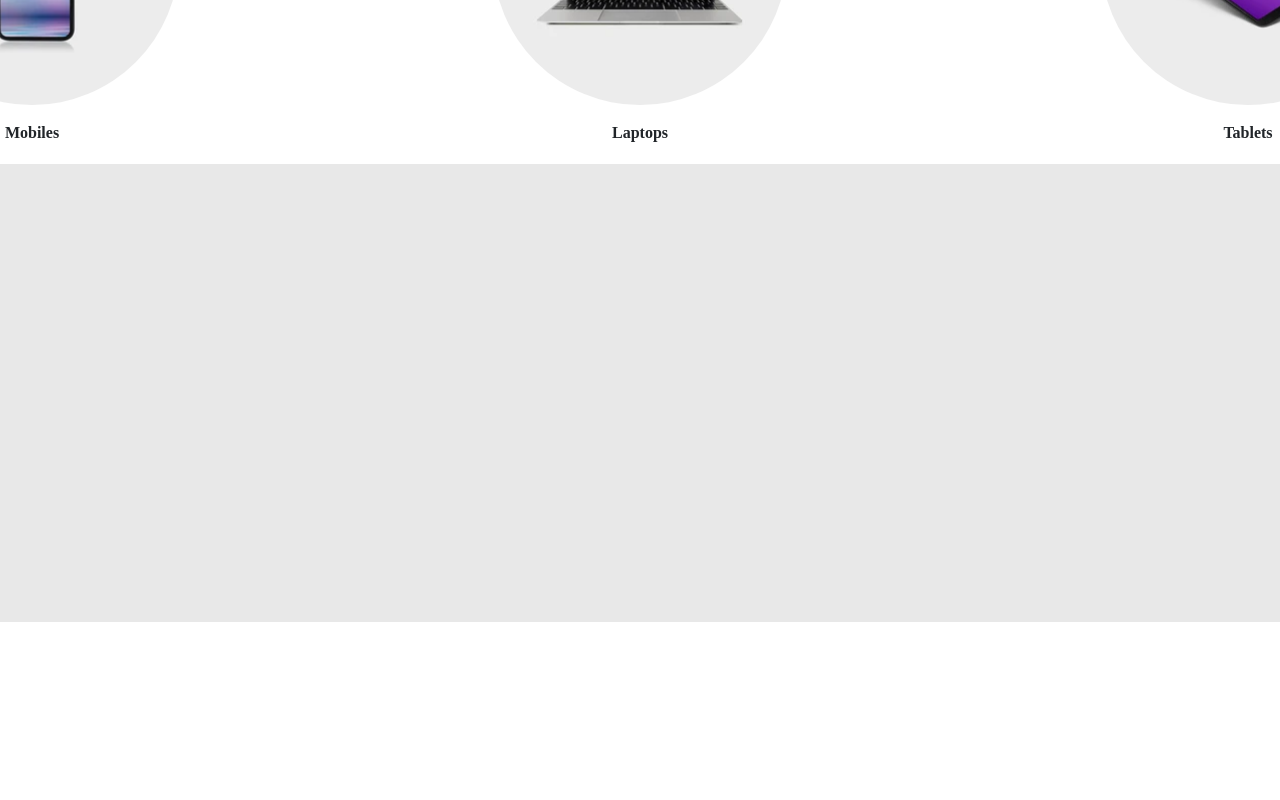
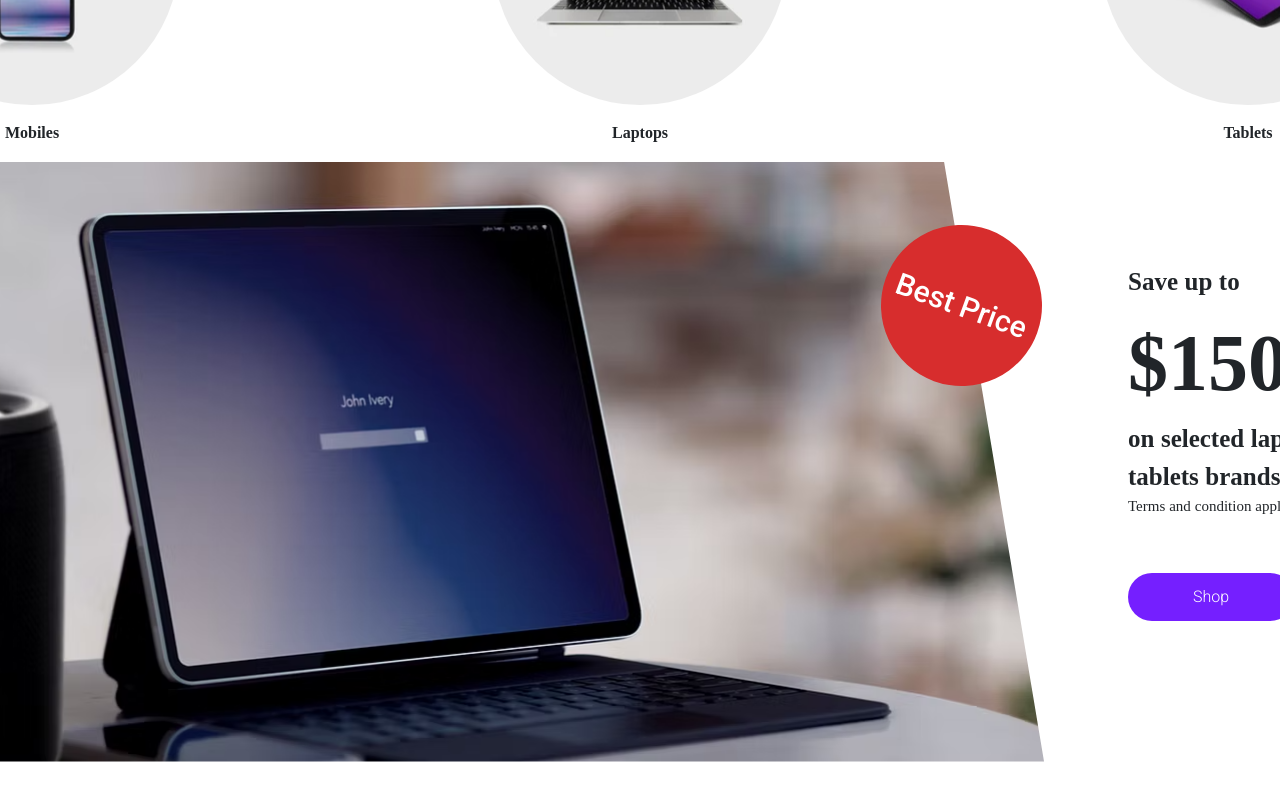
Before and after one commit to sankalptrimade/ecommerce-website, a React (Vite) app: page / in a window 1280 px wide. Shown: the part 1690-2490 px from the top of the page. Before the commit the page ends 2312 px from the top, so only its background shows below. Built offline with nearby package versions, Linux system fonts and the light colour scheme; a web font is replaced by a local one.

Commit message:
Completed second bgImg with text below shop categories

```diff
--- a/src/components/ShopCategoryList.jsx
+++ b/src/components/ShopCategoryList.jsx
@@ -1,9 +1,9 @@
 import React from "react";
 import "./../styles/ShopCategoryListStyles.css";
-import mobile from './../images/mobileImg.png'
-import laptop from './../images/laptopImg.png'
-import tablet from './../images/tabletImg.png'
-
+import mobile from "./../images/mobileImg.png";
+import laptop from "./../images/laptopImg.png";
+import tablet from "./../images/tabletImg.png";
+import bgImg from "./../images/BgImg4.png";
 
 const ShopCategoryList = () => {
   return (
@@ -14,17 +14,40 @@ const ShopCategoryList = () => {
         </div>
         <div className="category">
           <div className="category-list d-flex align-items-center justify-content-center">
-            <div className="category-list-items"><img src={mobile} alt="mobileImg" /></div>
+            <div className="category-list-items">
+              <img src={mobile} alt="mobileImg" />
+            </div>
             <p>Mobiles</p>
           </div>
           <div className="category-list d-flex align-items-center justify-content-center">
-          <div className="category-list-items"><img src={laptop} alt="laptopImg" /></div>
-          <p>Laptops</p>
+            <div className="category-list-items">
+              <img src={laptop} alt="laptopImg" />
+            </div>
+            <p>Laptops</p>
           </div>
           <div className="category-list d-flex align-items-center justify-content-center">
-          <div className="category-list-items"><img src={tablet} alt="tabletImg" /></div>
-          <p>Tablets</p>
+            <div className="category-list-items">
+              <img src={tablet} alt="tabletImg" />
+            </div>
+            <p>Tablets</p>
           </div>
+        </div>
+        <div className="bgImg">
+          <img src={bgImg} alt="Background_Image" />
+          <div className="bgImg-text d-flex align-items-center justify-content-center">
+            <div className="image-text">
+              <p className="text-1">Save up to </p>
+              <p className="text-2">&#36;150 </p>
+              <p className="text-3">on selected laptop &#38; tablets brands</p>
+              <p className="text-4">Terms and condition apply</p>
+              <button type="submit" className="shop-btn">
+                Shop
+              </button>
+            </div>
+          </div>
+          <p className="rounded-text d-flex align-items-center justify-content-center">
+            Best Price
+          </p>
         </div>
       </div>
     </div>
--- a/src/styles/ShopCategoryListStyles.css
+++ b/src/styles/ShopCategoryListStyles.css
@@ -1,8 +1,9 @@
 @import url('https://fonts.googleapis.com/css2?family=Noto+Sans+PhagsPa&display=swap');
 
 .category-parent {
-    height: 30rem;
+    height: 68rem;
     width: 114rem;
+    /* border: 2px solid red; */
 }
 
 .heading-text p {
@@ -17,11 +18,13 @@
     display: flex;
     flex-direction: row;
     height: 22rem;
+    /* border: 2px solid; */
 }
 
 .category-list {
     width: 38rem;
     flex-direction: column;
+    /* border: 2px solid green; */
 }
 
 .category-list p {
@@ -43,3 +46,97 @@
     outline: none;
     cursor: pointer;
 }
+
+.bgImg {
+    margin-top: 8px;
+    width: 114rem;
+    height: 37.5rem;
+    background-color: white;
+    /* border: 2px solid darkblue; */
+    position: relative;
+    display: flex;
+}
+
+.bgImg img {
+    position: absolute;
+    top: 0px;
+    left: 0px;
+    height: 37.5rem;
+    width: 114rem;
+    clip-path: polygon(0 0,
+            1216px 0,
+            1316px 100%,
+            0 100%);
+    object-fit: cover;
+}
+
+.bgImg-text{
+    position: absolute;
+    top: 0px;
+    right: 0px;
+    width: 608px;
+    height: 600px;
+}
+
+.image-text{
+    width: 15rem;
+    height: 25rem;
+    font-family: "Noto Sans PhagsPa", serif;
+    font-weight: 900;
+    font-style: normal;
+}
+
+.text-1{
+    font-size: 25px;
+}
+
+.text-2{
+    font-size: 80px;
+}
+
+.text-3{
+    font-size: 25px;
+}
+
+.text-4{
+    font-size: 15px;
+    font-family: "Noto Sans PhagsPa", serif;
+    font-weight: 300;
+    font-style: normal;
+}
+
+.shop-btn{
+    width: 166px;
+    height: 48px;
+    border-radius: 24px;
+    background-color: #751FFF;
+    color: white;
+    border: none;
+    font-family: "Roboto", serif;
+    font-weight: 300;
+    font-style: normal;
+    margin-top: 3.5rem;
+    transition: background-color 0.3s, color 0.3s, border-color 0.3s;
+}
+
+.shop-btn:hover{
+    background-color: white;
+    color: #751FFF;
+    border: 1px solid #751FFF;
+}
+
+.rounded-text{
+    position: absolute;
+    right: 510px;
+    top: 63px;
+    width: 161px;
+    height: 161px;
+    border-radius: 50%;
+    background-color: #D72D2D;
+    color: white;
+    font-family: "Roboto", serif;
+    font-weight: 500;
+    font-style: normal;
+    font-size: 30px;
+    transform: rotate(20deg);
+}
```
Also changed, not shown: src/images/BgImg4.png (added).
